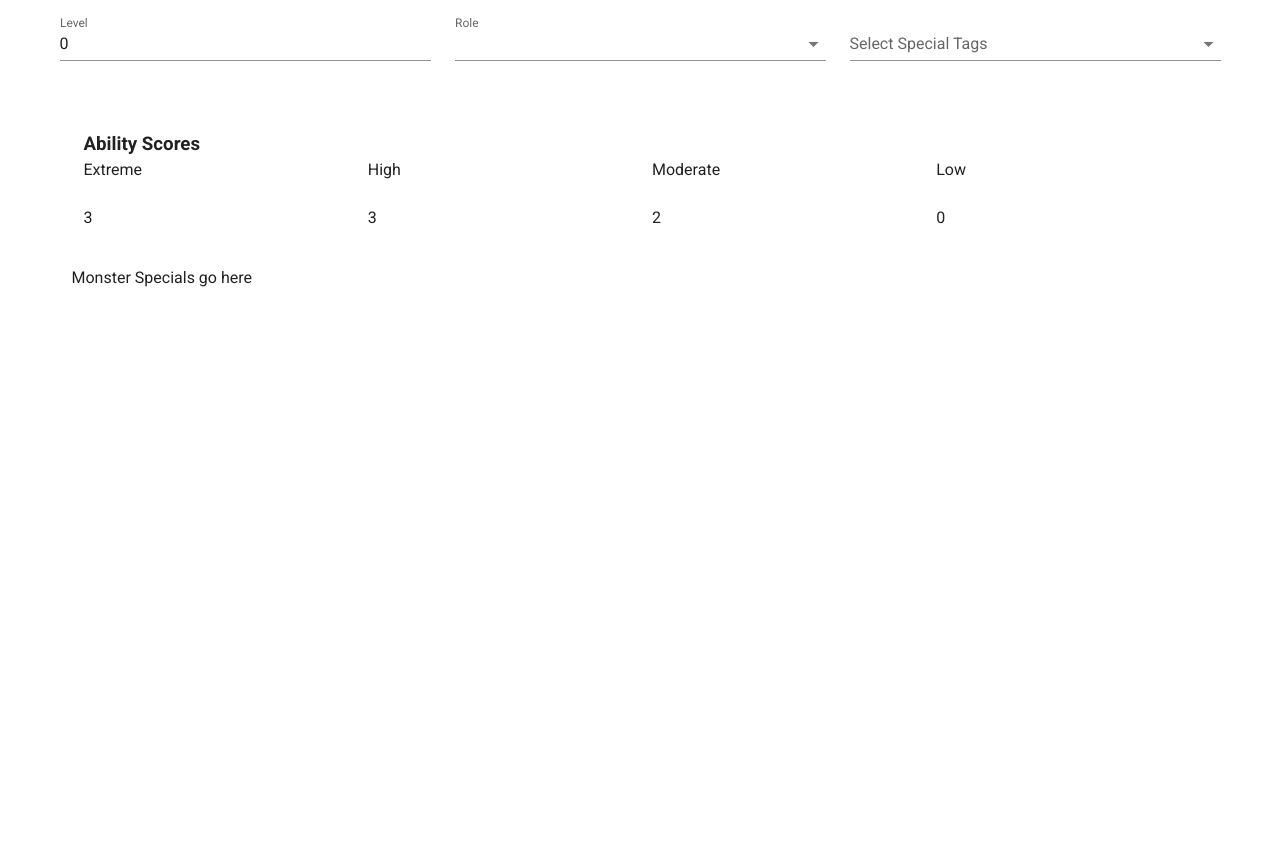
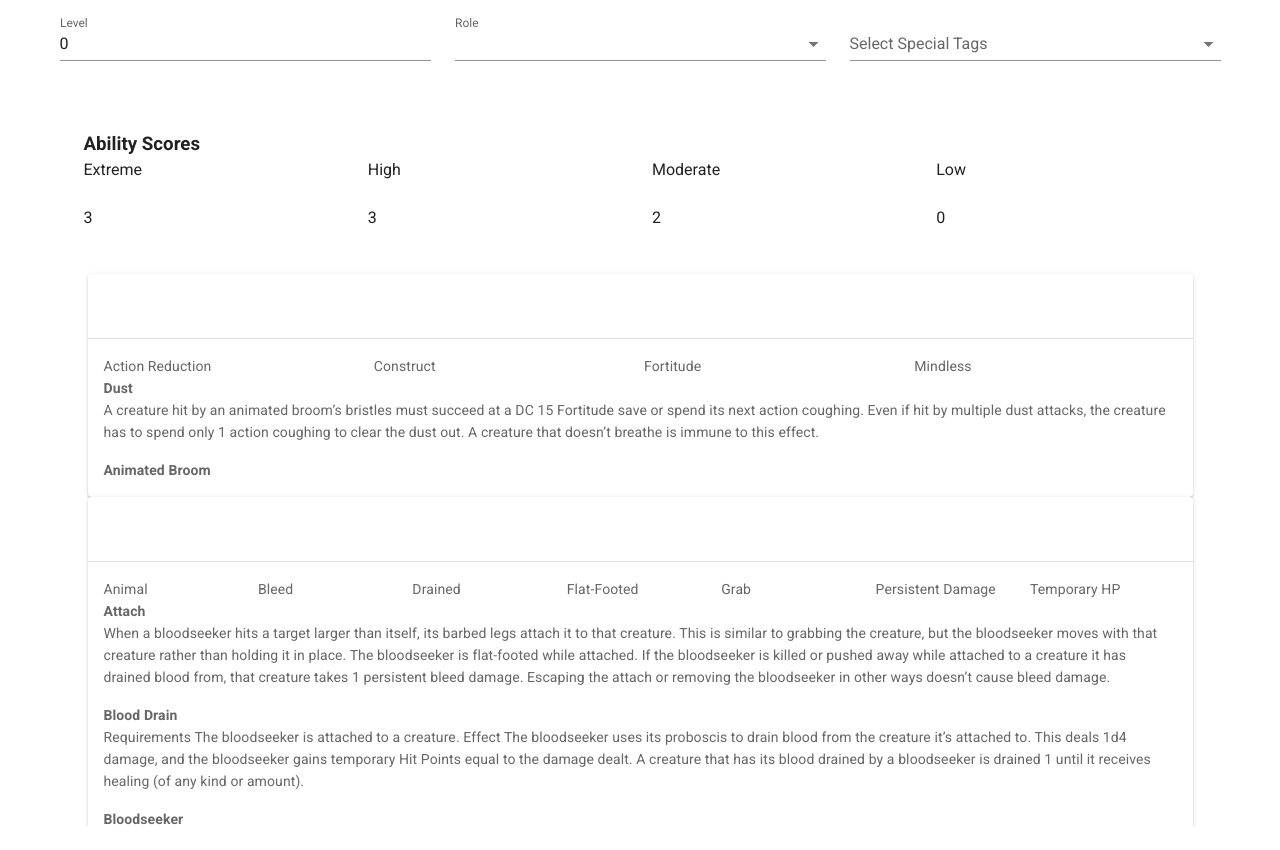
Before and after one commit to allens1015/2emonsterroles, a Vue app: page / in a window 1280 px wide. Before the commit the page ends 800 px from the top, so only its background shows below. Built offline with nearby package versions, Linux system fonts and the light colour scheme.

Commit message:
Special filter is working

```diff
--- a/src/components/MonsterSpecials.vue
+++ b/src/components/MonsterSpecials.vue
@@ -1,17 +1,85 @@
 <template>
   <v-container>
-    Monster Specials go here
+    <v-list class="special-list">
+      <v-list-item
+        v-for="(item,i) in selectedSpecials"
+        :key="i"
+      >
+        <v-card>
+          <v-banner>
+            <v-card-title>{{ item.name }}</v-card-title>
+          </v-banner>
+          <v-card-text>
+            <div>
+              <v-row
+                dense
+              >
+                <v-col
+                  v-for="(tag,j) in item.tags"
+                  :key="j"
+                >
+                <span
+                  :class="{ bold: isTagSelected(tag)}"
+                >{{ tag }}</span>
+                </v-col>
+              </v-row>
+            </div>
+            <div
+              v-for="(text,j) in item.content"
+              :key="j"
+            >
+              <h4>{{ text.name }}</h4>
+              <p>{{ text.text }}</p>
+            </div>
+            <h4>{{ item.source }}</h4>
+          </v-card-text>
+
+        </v-card>
+      </v-list-item>
+    </v-list>
+    <!-- {{ monsterRoles.comboboxContents }} -->
   </v-container>
 </template>
 
 <script>
 import monsterRoles from "../models/monsterRoles";
+import monsterSpecials from "../assets/monsterSpecials.json";
 
 export default ({
   name: "MonsterSpecials",
   data: () => ({
     // models
-    monsterRoles
-  })
+    monsterRoles,
+    monsterSpecials
+  }),
+  methods: {
+    isTagSelected(tag) {
+      return monsterRoles.comboboxContents.includes(tag)
+    }
+  },
+  computed: {
+    selectedSpecials() {
+      const filteredItems = [];
+      monsterSpecials.forEach(special => {
+        if(monsterRoles.comboboxContents.every(selectedTag => special.tags.includes(selectedTag))) {
+          special.tags = special.tags.sort();
+          filteredItems.push(special);
+        }
+      })
+
+
+      return filteredItems;
+    }
+  }
 })
 </script>
+
+<style scoped>
+  .special-list {
+    max-height: 70vh;
+    overflow-y: scroll;
+  }
+  .bold {
+    font-weight: bold;
+  }
+</style>
```
